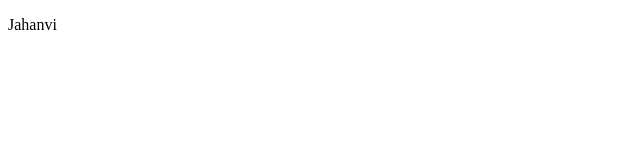
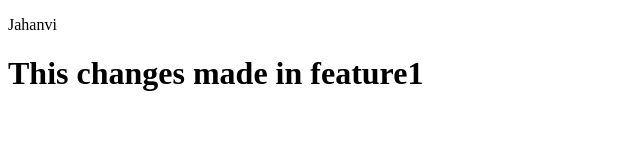
Before and after one commit to JahanviVashisth/localrepository, a plain HTML site: page index.html in a window 1280 px wide. Shown: the whole page, without its empty margins (0-640 px from the left). Drawn offline with Linux system fonts and the light colour scheme.

Commit message:
Add something on feature1 branch

```diff
--- a/index.html
+++ b/index.html
@@ -8,5 +8,6 @@
 </head>
 <body>
     <p>Jahanvi</p>
+    <h1>This changes made in feature1</h1>
 </body>
 </html>
```
